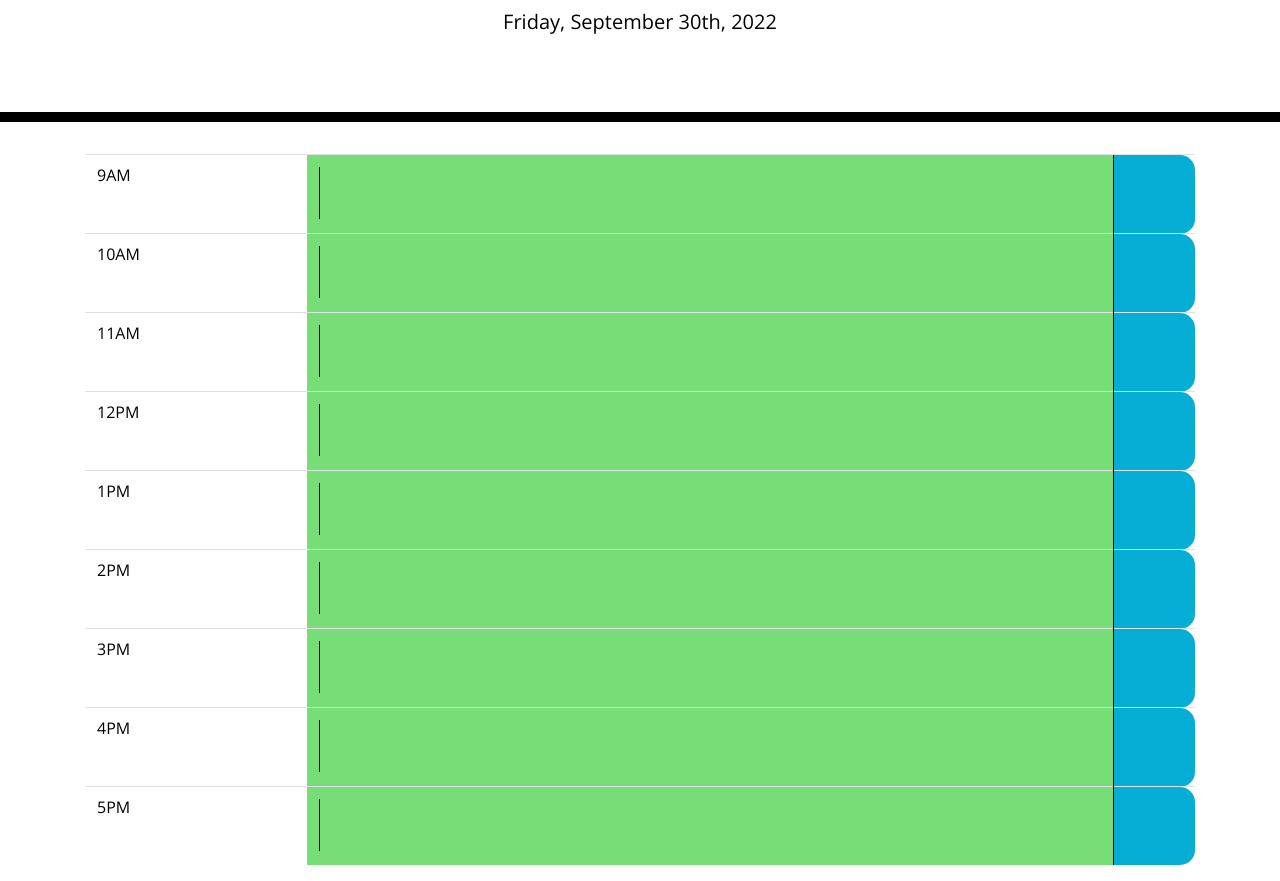
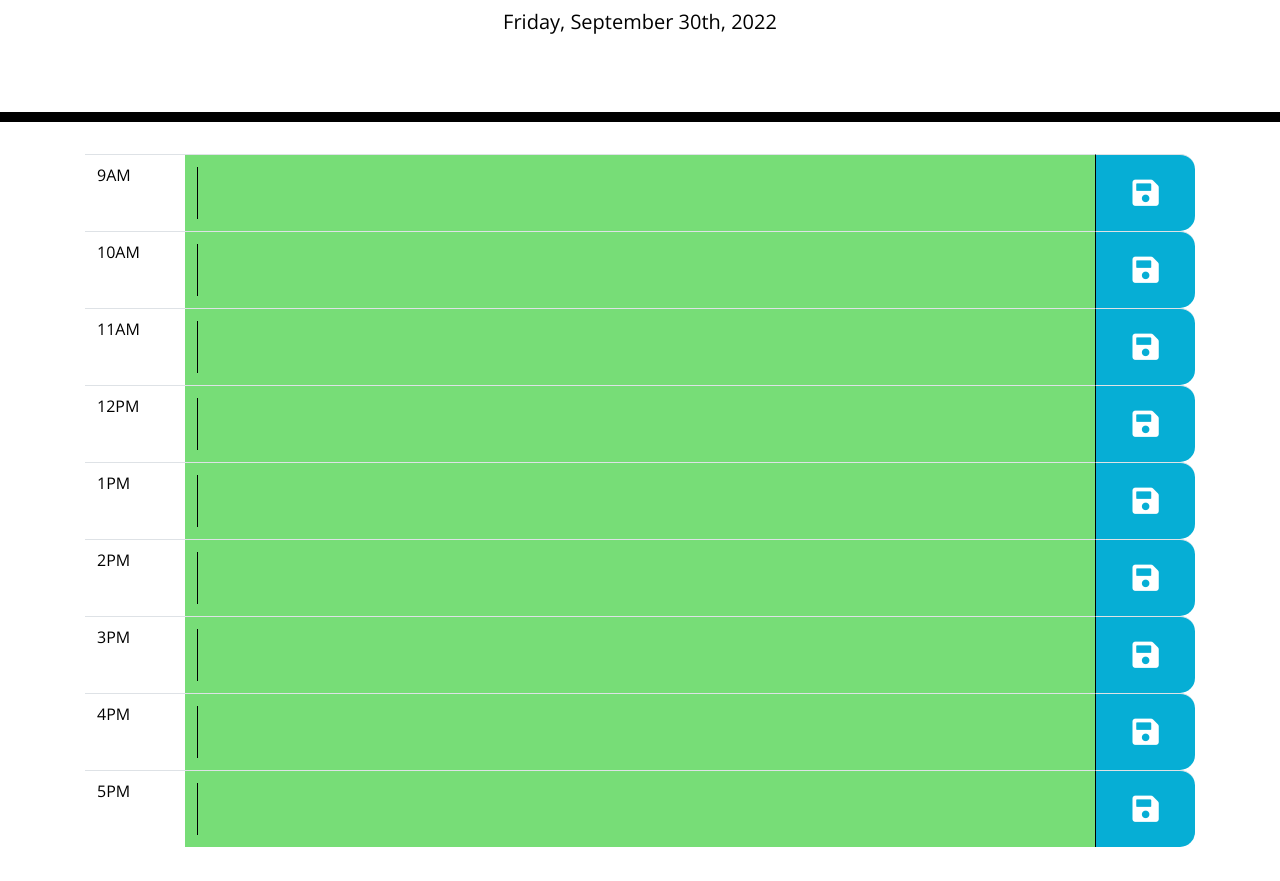
Before and after one commit to llyruss/Work-Day-Scheduler, a plain HTML site: page index.html in a window 1280 px wide. Shown: the part 182-1063 px from the top of the page. Drawn offline with nearby package versions, Linux system fonts and the light colour scheme.

Commit message:
added floppy disk icon to save button

```diff
--- a/Assets/Style/style.css
+++ b/Assets/Style/style.css
@@ -11,6 +11,7 @@ textarea {
   color: #000000;
   border-left: 1px solid black;
   padding: 10px;
+  width: 100%;
 }
 
 .jumbotron {
@@ -23,6 +24,8 @@ textarea {
 
 .description {
   white-space: pre-wrap;
+  /* border-left: 1px solid black;
+  border-radius: 0px; */
 }
 
 .time-block {
@@ -40,6 +43,7 @@ textarea {
   background-color: #ffffff;
   color: #000000;
   border-top: 1px dashed #000000;
+  width: 100px;
 }
 
 .past {
@@ -63,9 +67,27 @@ textarea {
   border-bottom-right-radius: 15px;
   background-color: #06aed5;
   color: white;
+  display: flex;
+  align-items: center;
+  justify-content: center;
+  width: 100px;
+}
+
+tr {
+  display: flex ;
+  justify-content: space-between ;
+}
+
+.task {
+  display: flex;
+  flex-grow: 1;
 }
 
 .saveBtn i:hover {
-  font-size: 20px;
+  font-size:40px;
   transition: all 0.3s ease-in-out;
 }
+
+.saveBtn i {
+  font-size:30px;
+}
--- a/index.html
+++ b/index.html
@@ -35,47 +35,47 @@
           <tr>
             <td class="hour">9AM</td>
             <td value=9 class="task"> <textarea class="description"></textarea> </td>
-            <td class = "saveBtn"></td>
+            <td class ="saveBtn"><i class="fas fa-save"></i></td>
           </tr>
           <tr>
             <td class="hour">10AM</td>
             <td value=10 class="task"> <textarea class="description"></textarea> </td>
-            <td class = "saveBtn"></td>
+            <td class = "saveBtn"><i class="fas fa-save"></i></td>
           </tr>
           <tr>
             <td class="hour">11AM</td>
             <td value=11 class="task"> <textarea class="description"></textarea> </td>
-            <td class = "saveBtn"></td>
+            <td class = "saveBtn"><i class="fas fa-save"></i></td>
           </tr>
           <tr>
             <td class="hour">12PM</td>
             <td value=12 class="task"> <textarea class="description"></textarea> </td>
-            <td class = "saveBtn"></td>
+            <td class = "saveBtn"><i class="fas fa-save"></i></td>
           </tr>
           <tr>
             <td class="hour"> 1PM</td>
             <td value=13 class="task"> <textarea class="description"></textarea> </td>
-            <td class = "saveBtn"></td>
+            <td class = "saveBtn"><i class="fas fa-save"></i></td>
           </tr>
           <tr>
             <td class="hour" value=14>2PM</td>
             <td value=14 class="task"> <textarea class="description"></textarea> </td>
-            <td class = "saveBtn"></td>
+            <td class = "saveBtn"><i class="fas fa-save"></i></td>
           </tr>
           <tr>
             <td class="hour">3PM</td>
             <td value=15 class="task"> <textarea class="description"></textarea> </td>
-            <td class = "saveBtn"></td>
+            <td class = "saveBtn"><i class="fas fa-save"></i></td>
           </tr>
           <tr>
             <td class="hour">4PM</td>
             <td value=16 class="task"> <textarea class="description"></textarea> </td>
-            <td class = "saveBtn"></td>
+            <td class = "saveBtn"><i class="fas fa-save"></i></td>
           </tr>
           <tr>
             <td class="hour">5PM</td>
             <td value=17 class="task"> <textarea class="description"></textarea> </td>
-            <td class = "saveBtn"></td>
+            <td class = "saveBtn"><i class="fas fa-save"></i></td>
           </tr>
         </tbody>
       </table>
```
